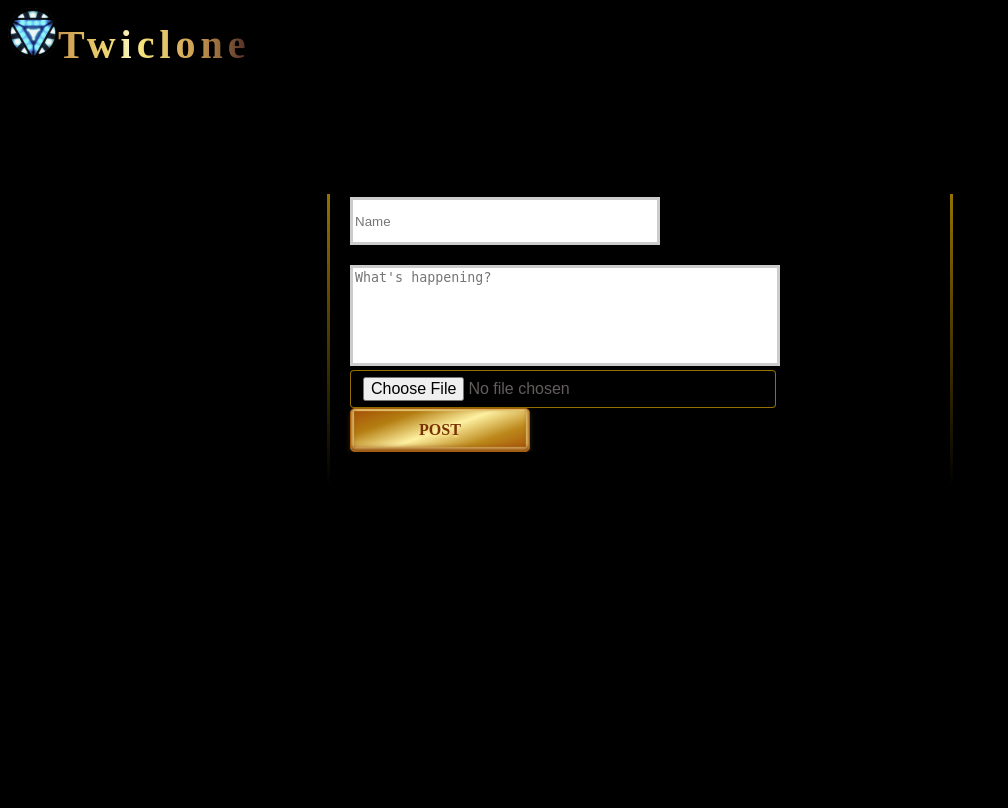
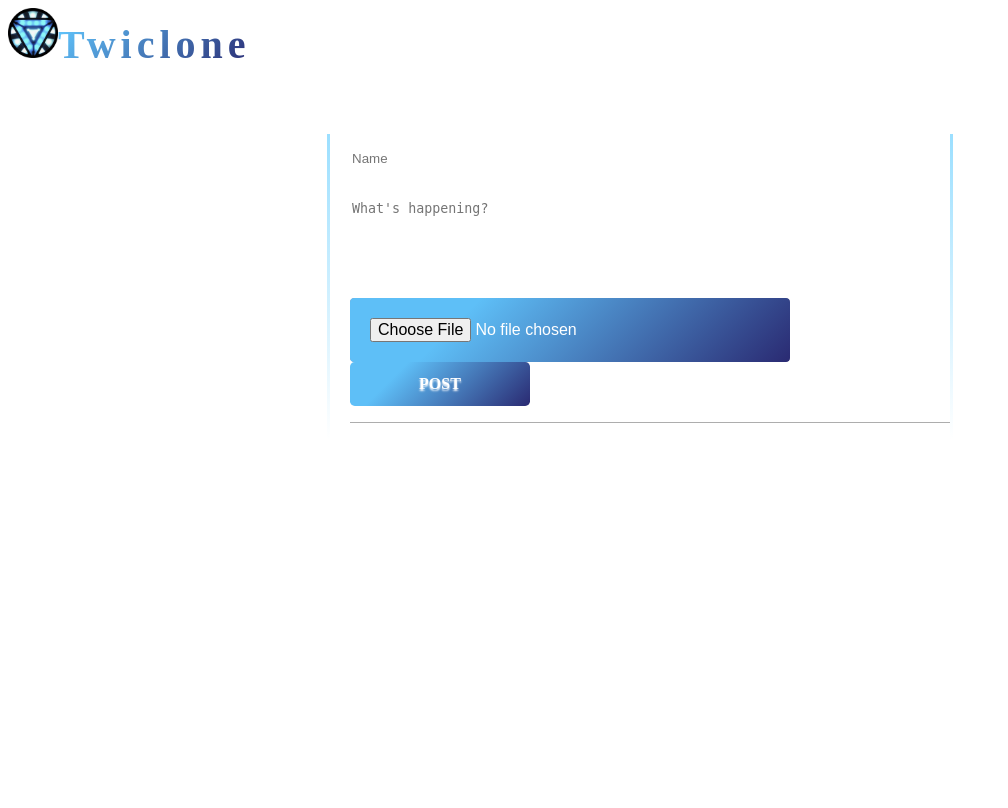
Before and after one commit to oshaea30/TwitterClone, a Django app: page / in a window 1280 px wide. Shown: the whole page, without its empty margins (0-1008 px from the left). Run offline with Django 3.2, Linux system fonts and the light colour scheme; data that the repository does not hold is empty; some libraries are stand-ins or nearby versions.

Commit message:
Updated CSS

```diff
--- a/static/css/style.css
+++ b/static/css/style.css
@@ -11,15 +11,18 @@ Common
 }
 html,
 body{
-   background-color: rgb(0, 0, 0);
-   height: 100%;
+    background-image: rgb(161, 163, 187);
+    height: 100%;
 }
 .main-header{
     padding: 0;
     min-height: 100%;
     justify-content: center;
 }
-
+a{
+    text-decoration: none;
+    color: rgb(255, 255, 255);
+}
 /*
 Post
 ******************************/
@@ -34,18 +37,12 @@ Post
     font-family:'Times New Roman', Times, serif;
     letter-spacing: 5px;
    font-weight: bold;
-   background-image: linear-gradient(
-	to right,
-	#462523 0,
-       	#cb9b51 22%,
-	#f6e27a 45%,
-	#f6f2c0 50%,
-	#f6e27a 55%,
-	#cb9b51 78%,
-	#462523 100%
-	);
+   background-color: #2a2a72;
+
+   background-image: linear-gradient(315deg, #2a2a72 0%, #5ebff7 74%);
    color:transparent;
    -webkit-background-clip: text;
+   position: fixed;
 }
 
 .post_form {
@@ -57,7 +54,7 @@ Post
     border-image:
     linear-gradient(
       to bottom,
-      rgba(255, 196, 0, 0.575),
+      rgba(83, 200, 255, 0.575),
       rgba(0, 0, 0, 0)
     ) 1 100%;
     margin-top: 10%;
@@ -80,13 +77,11 @@ Post
     line-height: 2.5em;
     text-transform: uppercase;
     padding: 0 1em;
-    box-shadow: 0 3px 6px rgba(0,0,0,.16), 0 3px 6px rgba(110,80,20,.4),
-                inset 0 -2px 5px 1px rgba(139,66,8,1),
-                inset 0 -1px 1px 3px rgba(250,227,133,1);
-    background-image: linear-gradient(160deg, #a54e07, #b47e11, #fef1a2, #bc881b, #a54e07);
-    border: 1px solid #a55d07;
-    color: rgb(120,50,5);
-    text-shadow: 0 2px 2px rgba(250, 227, 133, 1);
+    background-color: #2a2a72;
+    background-image: linear-gradient(315deg, #2a2a72 0%, #5ebff7 74%);
+    border: none;
+    color: rgb(255, 255, 255);
+    text-shadow: 0 2px 2px rgb(255, 255, 255);
     cursor: pointer;
     transition: all .2s ease-in-out;
     background-size: 100% 100%;
@@ -94,11 +89,9 @@ Post
   }
   .post_form input[type=submit]:hover{
   background-size: 150% 150%;
-  box-shadow: 0 10px 20px rgba(0,0,0,0.19), 0 6px 6px rgba(0,0,0,0.23),
-                inset 0 -2px 5px 1px #b17d10,
-                inset 0 -1px 1px 3px rgba(250,227,133,1);
-  border: 1px solid rgba(165,93,7,.6);
-  color: rgba(120,50,5,.8);
+  background-color: #2a2a72;
+
+   background-image: linear-gradient(315deg, #2a2a72 0%, #5ebff7 74%);
 }
 
 .post_form input[type=text]{
@@ -106,7 +99,8 @@ Post
     height: 40px;
     margin-bottom: 20px;
     resize: none;
-    border: solid #ccc;
+    border-radius: .3em;
+    border: none;
 
 
 
@@ -116,21 +110,23 @@ Post
     margin: 0px;
     height: 91px;
     resize: none;
-    border: solid #ccc;
+    border-radius: .3em;
+    border: none;
 }
 
 .post_form input[type=file]{
-    padding-top: 20px;
+    padding: 20px;
     display: block;
     width: 50vh;
-    padding: .375rem .75rem;
     font-size: 1rem;
     font-weight: 400;
     line-height: 1.5;
-    color: #635d5d;
-    background-color: rgb(0, 0, 0);
+    color: #ffffff;
+    background-color: #2a2a72;
+
+    background-image: linear-gradient(315deg, #2a2a72 0%, #5ebff7 74%);
     background-clip: padding-box;
-    border: 1px solid rgba(255, 196, 0, 0.575);
+    border: none;
     -webkit-appearance: none;
     border-radius: .25rem;
     transition: border-color .15s ease-in-out,box-shadow .15s ease-in-out;
@@ -197,17 +179,17 @@ Post
 }
 .ditch{
     height: 15px;
-    border-top: 1px solid rgb(0, 0, 0);
-    border-bottom: 1px solid rgb(0, 0, 0);
-    background-color: rgb(0, 0, 0);
-    border-bottom: 1px solid rgb(0, 0, 0);
+    border-top: 1px solid rgb(255, 255, 255);
+    border-bottom: 1px solid rgb(255, 255, 255);
+    background-color: linear-gradient(315deg, #2a2a72 0%, #009ffd 74%);
+    border-bottom: 1px solid rgb(173, 173, 173);
 }
 p{
-    color: white;
+    color: rgb(0, 0, 0);
 }
 
 #hover {
-    background: #000000;
+    background: #ffffff;
     padding: 6px;
     display: block;
     position: relative;
```
Also changed, not shown: other parts of static/css/style.css (+11 -24 lines).
